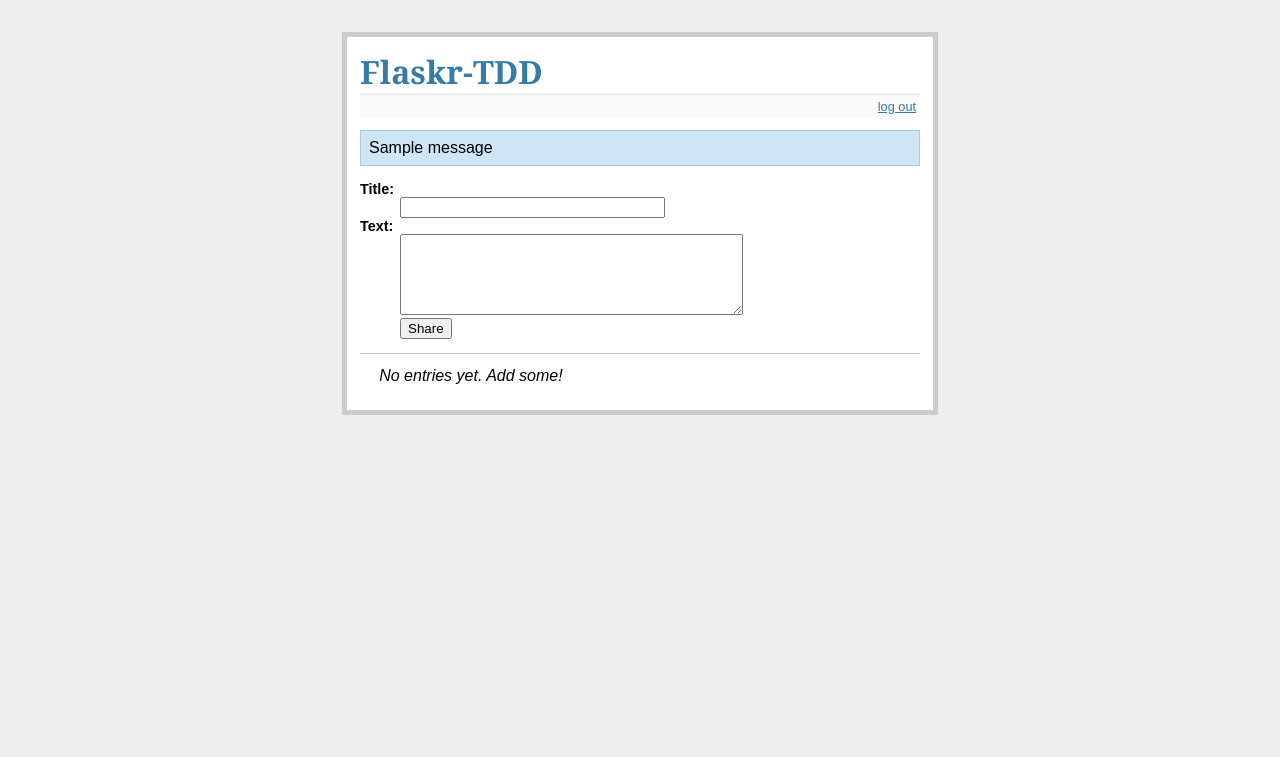
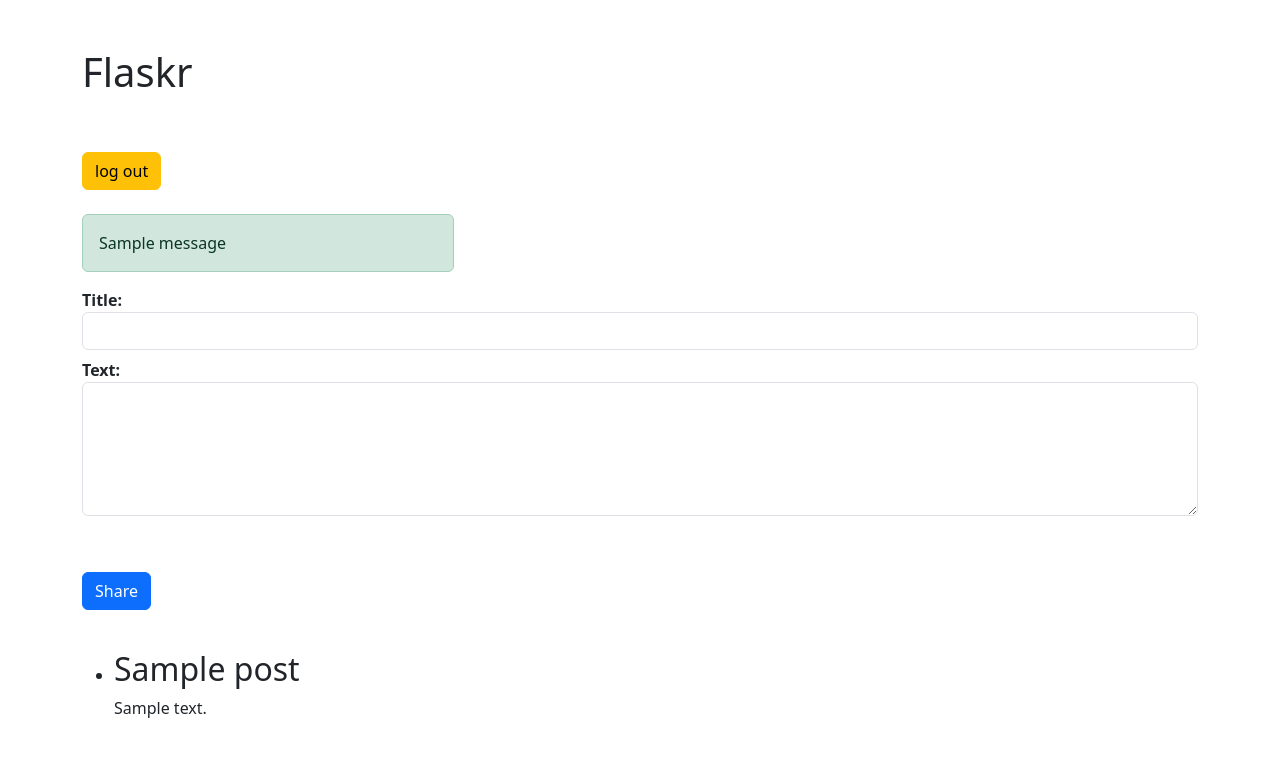
Before and after one commit to kovid2/flaskr-tdd, a Flask app: page / in a window 1280 px wide. Shown: the top 757 px of the page. Run offline with Flask 3, Linux system fonts and the light colour scheme; the visitor is signed in with stand-in values (Sample User, id 1); tables that the repository leaves empty hold one stand-in row (values such as "Sample post"); one stand-in notice (Sample message) is shown; data that the repository does not hold is empty.

Commit message:
Switch to Flask-SQLAlchemy and Bootstrap; isolate test database

```diff
--- a/project/app.py
+++ b/project/app.py
@@ -1,8 +1,8 @@
-import sqlite3
+import os
+from pathlib import Path
 
 from flask import (
     Flask,
-    g,
     render_template,
     request,
     session,
@@ -12,72 +12,52 @@ from flask import (
     abort,
     jsonify,
 )
+from flask_sqlalchemy import SQLAlchemy
 
+
+basedir = Path(__file__).resolve().parent
 
 # configuration
 DATABASE = "flaskr.db"
 USERNAME = "admin"
 PASSWORD = "admin"
-SECRET_KEY = "change_me"
+SECRET_KEY = os.getenv("SECRET_KEY", "change_me")
+
+# use DATABASE_URL (e.g. Postgres on Render) if set, otherwise local SQLite
+url = os.getenv("DATABASE_URL", f"sqlite:///{Path(basedir).joinpath(DATABASE)}")
+
+if url.startswith("postgres://"):
+    url = url.replace("postgres://", "postgresql://", 1)
+
+SQLALCHEMY_DATABASE_URI = url
+SQLALCHEMY_TRACK_MODIFICATIONS = False
+
 
 # create and initialize a new Flask app
 app = Flask(__name__)
-
 # load the config
 app.config.from_object(__name__)
+# init sqlalchemy
+db = SQLAlchemy(app)
 
-
-# connect to database
-def connect_db():
-    """Connects to the database."""
-    rv = sqlite3.connect(app.config["DATABASE"])
-    rv.row_factory = sqlite3.Row
-    return rv
-
-
-# create the database
-def init_db():
-    with app.app_context():
-        db = get_db()
-        with app.open_resource("schema.sql", mode="r") as f:
-            db.cursor().executescript(f.read())
-        db.commit()
-
-
-# open database connection
-def get_db():
-    if not hasattr(g, "sqlite_db"):
-        g.sqlite_db = connect_db()
-    return g.sqlite_db
-
-
-# close database connection
-@app.teardown_appcontext
-def close_db(error):
-    if hasattr(g, "sqlite_db"):
-        g.sqlite_db.close()
+from project import models
 
 
 @app.route("/")
 def index():
     """Searches the database for entries, then displays them."""
-    db = get_db()
-    cur = db.execute("select * from entries order by id desc")
-    entries = cur.fetchall()
+    entries = db.session.query(models.Post).order_by(models.Post.id.desc())
     return render_template("index.html", entries=entries)
 
 
 @app.route("/add", methods=["POST"])
 def add_entry():
-    """Add new post to database."""
+    """Adds new post to the database."""
     if not session.get("logged_in"):
         abort(401)
-    db = get_db()
-    db.execute(
-        "insert into entries (title, text) values (?, ?)",
-        [request.form["title"], request.form["text"]],
-    )
-    db.commit()
+    new_entry = models.Post(request.form["title"], request.form["text"])
+    db.session.add(new_entry)
+    db.session.commit()
     flash("New entry was successfully posted")
     return redirect(url_for("index"))
 
@@ -108,13 +88,13 @@ def logout():
 
 @app.route("/delete/<int:post_id>", methods=["GET"])
 def delete_entry(post_id):
-    """Delete post from database"""
+    """Deletes post from database."""
     result = {"status": 0, "message": "Error"}
     try:
-        db = get_db()
-        db.execute("delete from entries where id = ?", [post_id])
-        db.commit()
+        db.session.query(models.Post).filter_by(id=post_id).delete()
+        db.session.commit()
         result = {"status": 1, "message": "Post Deleted"}
+        flash("The entry was deleted.")
     except Exception as e:
         result = {"status": 0, "message": repr(e)}
     return jsonify(result)
--- a/project/schema.sql
+++ /dev/null
@@ -1,7 +0,0 @@
-drop table if exists entries;
-
-create table entries (
-  id integer primary key autoincrement,
-  title text not null,
-  text text not null
-);
--- a/project/static/style.css
+++ /dev/null
@@ -1,74 +0,0 @@
-body {
-  font-family: sans-serif;
-  background: #eee;
-}
-
-a,
-h1,
-h2 {
-  color: #377ba8;
-}
-
-h1,
-h2 {
-  font-family: "Georgia", serif;
-  margin: 0;
-}
-
-h1 {
-  border-bottom: 2px solid #eee;
-}
-
-h2 {
-  font-size: 1.2em;
-}
-
-.page {
-  margin: 2em auto;
-  width: 35em;
-  border: 5px solid #ccc;
-  padding: 0.8em;
-  background: white;
-}
-
-.entries {
-  list-style: none;
-  margin: 0;
-  padding: 0;
-}
-
-.entries li {
-  margin: 0.8em 1.2em;
-}
-
-.entries li h2 {
-  margin-left: -1em;
-}
-
-.add-entry {
-  font-size: 0.9em;
-  border-bottom: 1px solid #ccc;
-}
-
-.add-entry dl {
-  font-weight: bold;
-}
-
-.metanav {
-  text-align: right;
-  font-size: 0.8em;
-  padding: 0.3em;
-  margin-bottom: 1em;
-  background: #fafafa;
-}
-
-.flash {
-  background: #cee5f5;
-  padding: 0.5em;
-  border: 1px solid #aacbe2;
-}
-
-.error {
-  background: #f0d6d6;
-  padding: 0.5em;
-}
--- a/project/templates/index.html
+++ b/project/templates/index.html
@@ -5,38 +5,65 @@
     <link
       rel="stylesheet"
       type="text/css"
-      href="{{ url_for('static', filename='style.css') }}"
+      href="https://cdn.jsdelivr.net/npm/bootstrap@5.3.2/dist/css/bootstrap.min.css"
     />
   </head>
   <body>
-    <div class="page">
-      <h1>Flaskr-TDD</h1>
+    <div class="container">
+      <br /><br />
+      <h1>Flaskr</h1>
+      <br /><br />
 
-      <div class="metanav">
-        {% if not session.logged_in %}
-        <a href="{{ url_for('login') }}">log in</a>
-        {% else %}
-        <a href="{{ url_for('logout') }}">log out</a>
-        {% endif %}
-      </div>
+      {% if not session.logged_in %}
+      <a class="btn btn-success" role="button" href="{{ url_for('login') }}"
+        >log in</a
+      >
+      {% else %}
+      <a class="btn btn-warning" role="button" href="{{ url_for('logout') }}"
+        >log out</a
+      >
+      {% endif %}
+
+      <br /><br />
 
       {% for message in get_flashed_messages() %}
-      <div class="flash">{{ message }}</div>
+      <div class="flash alert alert-success col-sm-4" role="success">
+        {{ message }}
+      </div>
       {% endfor %} {% if session.logged_in %}
       <form
         action="{{ url_for('add_entry') }}"
         method="post"
-        class="add-entry"
+        class="add-entry form-group"
       >
         <dl>
           <dt>Title:</dt>
-          <dd><input type="text" size="30" name="title" /></dd>
+          <dd>
+            <input
+              type="text"
+              size="30"
+              name="title"
+              class="form-control col-sm-4"
+            />
+          </dd>
           <dt>Text:</dt>
-          <dd><textarea name="text" rows="5" cols="40"></textarea></dd>
-          <dd><input type="submit" value="Share" /></dd>
+          <dd>
+            <textarea
+              name="text"
+              rows="5"
+              cols="40"
+              class="form-control col-sm-4"
+            ></textarea>
+          </dd>
+          <br /><br />
+          <dd>
+            <input type="submit" class="btn btn-primary" value="Share" />
+          </dd>
         </dl>
       </form>
       {% endif %}
+
+      <br />
 
       <ul class="entries">
         {% for entry in entries %}
```
Also changed, not shown: create_db.py (added, +13 -0 lines), project/models.py (added, +14 -0 lines), project/templates/login.html (+35 -17 lines), tests/app_test.py (+6 -4 lines), tests/conftest.py (added, +11 -0 lines).
